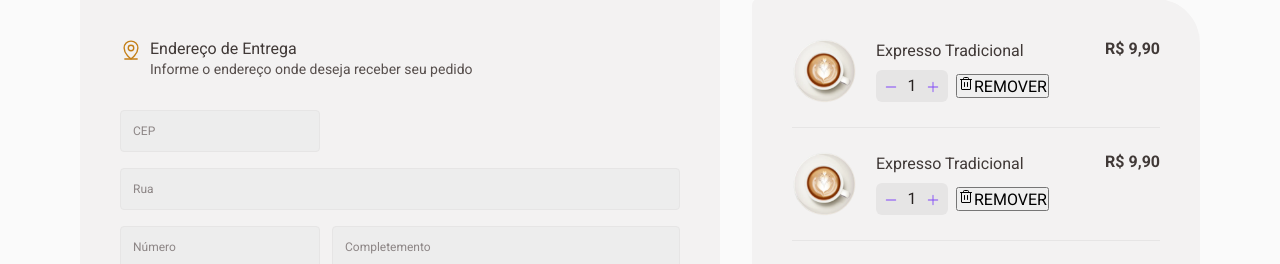
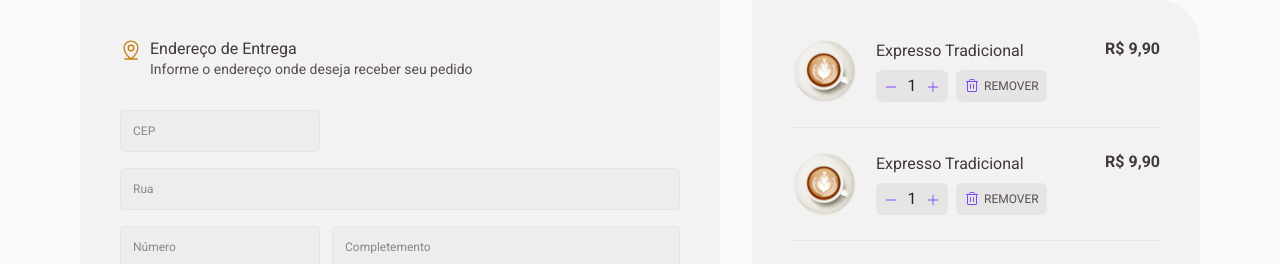
Before and after one commit to GabrielMatoss/CoffeeHouse, a React (Vite) app: page /completeOrder in a window 1280 px wide. Shown: the part 180-444 px from the top of the page. Built offline with nearby package versions, Linux system fonts and the light colour scheme.

Commit message:
feat(coffeecartcard): add remove order button, and its styles

```diff
--- a/src/pages/CompleteOrder/components/CoffeeCartCard/styles.ts
+++ b/src/pages/CompleteOrder/components/CoffeeCartCard/styles.ts
@@ -6,7 +6,7 @@ export const CoffeeCartCardContainer = styled.div`
   align-items: center;
   justify-content: space-between;
 
-    border-bottom: 1px solid ${({theme}) => theme.colors["base-button"]};
+  border-bottom: 1px solid ${({ theme }) => theme.colors["base-button"]};
   padding-bottom: 1.5rem;
   margin-bottom: 1.5rem;
 
@@ -47,4 +47,24 @@ export const ActionsContainer = styled.div`
   }
 `;
 
-export const RemoveButton = styled.button``;
+export const RemoveButton = styled.button`
+  display: flex;
+  align-items: center;
+  gap: 0.25rem;
+  color: ${({ theme }) => theme.colors["base-text"]};
+  font-size: 0.75rem;
+  height: 100%;
+  border: none;
+  background: ${({ theme }) => theme.colors["base-button"]};
+  padding: 0 0.5rem;
+  border-radius: 6px;
+  transition: 0.4s;
+
+  svg {
+    color: ${({ theme }) => theme.colors.purple};
+  }
+
+  &:hover {
+    background: ${({ theme }) => theme.colors["base-hover"]};
+  }
+`;
```
Also changed, not shown: src/pages/CompleteOrder/components/CoffeeCartCard/index.tsx (+9 -5 lines). Lines whose indentation alone changed are shown as unchanged.
